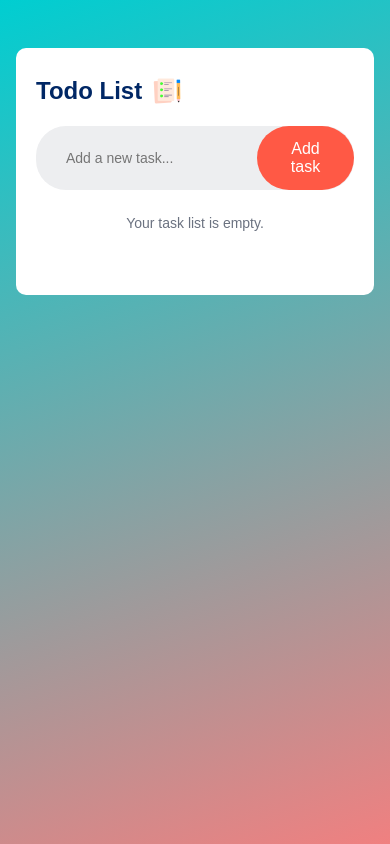
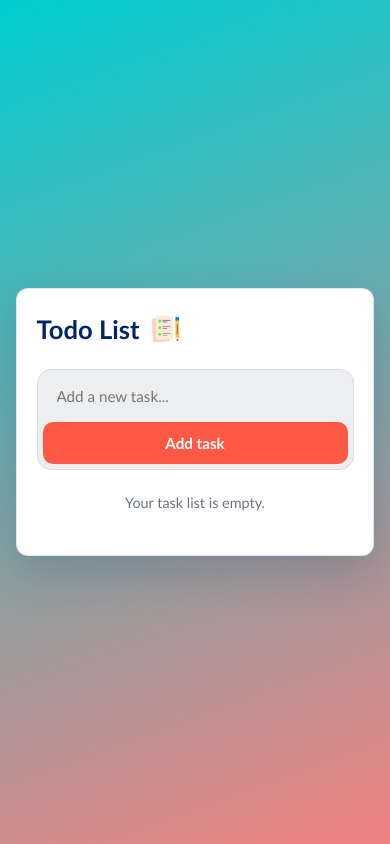
Before and after one commit to dev-mohit-tanwar/Project--Todo-list, a plain HTML site: page index.html in a window 390 px wide. Drawn offline with Linux system fonts and the light colour scheme.

Commit message:
Improve responsive todo layout

```diff
--- a/css/stylesheet.css
+++ b/css/stylesheet.css
@@ -1,80 +1,123 @@
 * {
     margin: 0;
     padding: 0;
-    font-family: Arial, sans-serif;
     box-sizing: border-box;
 }
 
+body {
+    min-width: 320px;
+    min-height: 100vh;
+    font-family: "Trebuchet MS", Arial, sans-serif;
+    color: #172033;
+}
 
 .container {
+    display: flex;
+    align-items: center;
+    justify-content: center;
+    min-height: 100vh;
     width: 100%;
-    min-height: 100vh;
     background: linear-gradient(160deg, #00CED1, #F08080);
-    padding: 24px 16px;
+    padding: clamp(20px, 5vw, 56px) 16px;
 }
 
 .todo-app {
     width: 100%;
-    max-width: 540px;
+    max-width: 560px;
     background: #fff;
-    margin: 72px auto 20px;
-    padding: 40px 30px 70px;
-    border-radius: 10px;
+    margin: 0 auto;
+    padding: clamp(24px, 5vw, 42px) clamp(18px, 5vw, 36px) clamp(28px, 6vw, 56px);
+    border: 1px solid rgba(0, 39, 101, 0.12);
+    border-radius: 16px;
+    box-shadow: 0 18px 45px rgba(0, 39, 101, 0.18);
 }
 
 .todo-app h1 {
     color: #002765;
     display: flex;
     align-items: center;
-    margin-bottom: 20px;
+    gap: 10px;
+    margin-bottom: 24px;
+    font-size: clamp(1.6rem, 5vw, 2rem);
+    line-height: 1.2;
 }
 
 .todo-app h1 img {
-    width: 30px;
-    margin-left: 10px;
+    width: clamp(26px, 8vw, 32px);
+    height: auto;
 }
 
 .row {
     display: flex;
-    justify-content: space-between;
     align-items: center;
+    width: 100%;
     background: #edeef0;
-    border-radius: 30px;
-    padding-left: 20px;
-    margin-bottom: 25px;
+    border: 1px solid #d9dde3;
+    border-radius: 14px;
+    padding: 5px;
+    margin-bottom: 24px;
 }
 
 input {
     flex: 1;
+    min-width: 0;
     border: none;
     outline: none;
     background: transparent;
-    padding: 10px;
-    font-size: 14px;
+    padding: 11px 14px;
+    color: #172033;
+    font: inherit;
+    font-size: 0.95rem;
+}
+
+input:focus-visible {
+    outline: 2px solid #002765;
+    outline-offset: -2px;
+    border-radius: 8px;
 }
 
 button {
     border: none;
     outline: none;
-    padding: 14px 28px;
+    flex: 0 0 auto;
+    padding: 12px 22px;
     background: #ff5945;
     color: #fff;
-    font-size: 16px;
+    font: inherit;
+    font-size: 0.95rem;
+    font-weight: 700;
     cursor: pointer;
-    border-radius: 40px;
+    border-radius: 10px;
+    transition: background-color 160ms ease, transform 160ms ease;
+}
+
+button:hover {
+    background: #e64937;
+}
+
+button:focus-visible {
+    outline: 2px solid #002765;
+    outline-offset: 3px;
+}
+
+button:active {
+    transform: translateY(1px);
 }
 
 ul {
     padding: 0;
+    margin: 0;
 }
 
 ul li {
     list-style-type: none;
-    font-size: 17px;
-    padding: 12px 8px 12px 50px;
+    min-height: 48px;
+    padding: 12px 44px 12px 48px;
     user-select: none;
     position: relative;
-    padding-right: 44px;
+    overflow-wrap: anywhere;
+    font-size: 1rem;
+    line-height: 1.45;
 }
 
 ul li::before {
@@ -86,7 +129,7 @@ ul li::before {
     background: url('../assets/images/unchecked.png');
     background-size: cover;
     background-position: center;
-    top: 12px;
+    top: 10px;
     left: 8px;
 }
 
@@ -104,7 +147,7 @@ ul li.checked::before {
 ul li span {
     position: absolute;
     right: 0;
-    top: 5px;
+    top: 4px;
     width: 40px;
     height: 40px;
     font-size: 22px;
@@ -126,8 +169,8 @@ ul li span:focus-visible {
 
 .empty-state {
     color: #6b7280;
-    font-size: 14px;
-    margin: 8px 0 16px;
+    font-size: 0.9rem;
+    margin: 4px 0 16px;
     text-align: center;
 }
 
@@ -142,11 +185,22 @@ ul li span:focus-visible {
 
 @media (max-width: 480px) {
     .todo-app {
-        margin-top: 24px;
-        padding: 28px 20px 48px;
+        border-radius: 12px;
+    }
+
+    .row {
+        align-items: stretch;
+        flex-direction: column;
+        gap: 5px;
+    }
+
+    input {
+        width: 100%;
+        padding: 12px 14px;
     }
 
     button {
-        padding: 14px 20px;
+        width: 100%;
+        padding: 12px 20px;
     }
 }
```
